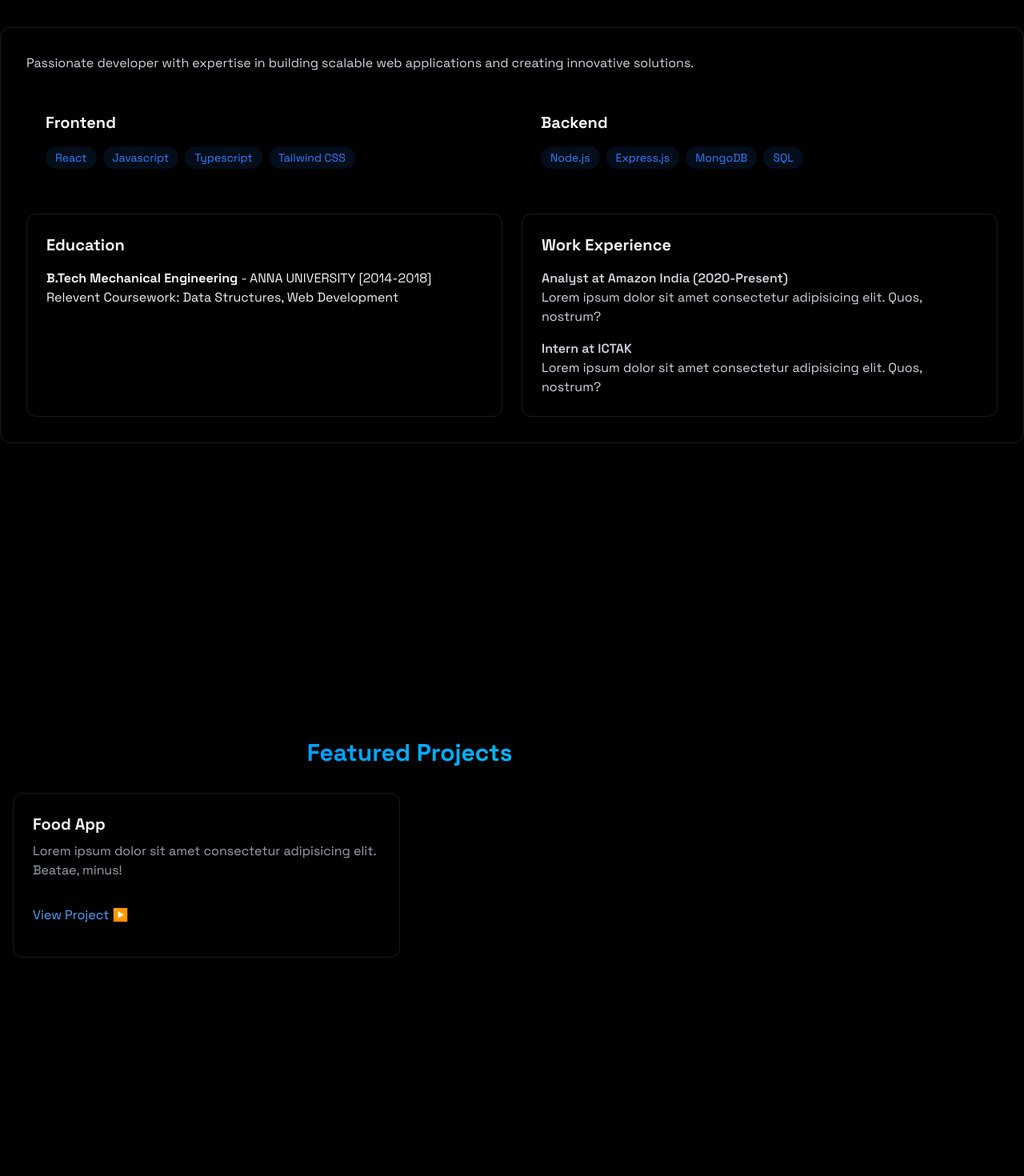
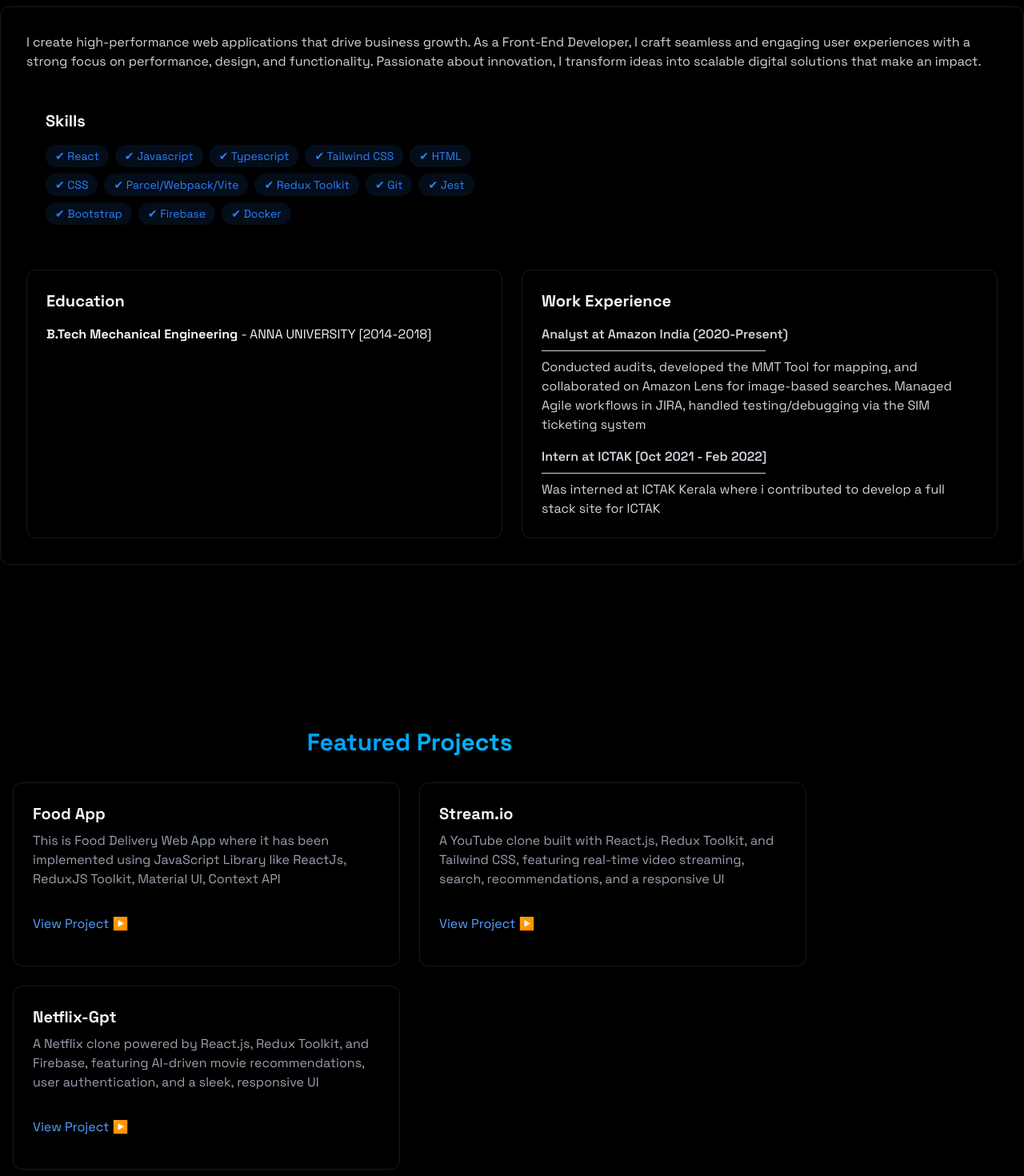
Before and after one commit to vnavaneeth10/navaneeth-portfolio, a React (Vite) app: page / in a window 1280 px wide. Shown: the part 940-2410 px from the top of the page at 80% size. Built offline with nearby package versions, Linux system fonts and the light colour scheme; a web font is replaced by a local one.

Commit message:
Modified About, Home, Navbar,Project components

```diff
--- a/src/components/sections/About.jsx
+++ b/src/components/sections/About.jsx
@@ -3,9 +3,9 @@ import { RevealOnScroll } from "../RevealOnScroll"
 export const About =() => {
 
 
-    const frontendSkills = ["React", "Javascript","Typescript", "Tailwind CSS"];
+    const frontendSkills = ["✔ React", "✔ Javascript","✔ Typescript", "✔ Tailwind CSS", "✔ HTML", "✔ CSS", "✔ Parcel/Webpack/Vite", "✔ Redux Toolkit", "✔ Git", "✔ Jest", "✔ Bootstrap", "✔ Firebase", "✔ Docker"];
 
-    const backendSkills = ["Node.js", "Express.js","MongoDB", "SQL"];
+    // const backendSkills = ["Node.js", "Express.js","MongoDB", "SQL"];
 
     return <section id="about" className="min-h-screen flex items-center justify-center py-20">
 
@@ -16,11 +16,12 @@ export const About =() => {
         </div>
 
         <div className="rounded-xl p-8 border-white/10 border hover:-translate-y-1 transition-all">
-            <p className="text-gray-300 mb-6">Passionate developer with expertise in building scalable web applications and creating innovative solutions.</p>
+            <p className="text-gray-300 mb-6">I create high-performance web applications that drive business growth. As a Front-End Developer, I craft seamless and engaging user experiences with a strong focus on performance, design, and functionality. Passionate about innovation, I transform ideas into scalable digital solutions that make an impact.</p>
 
+        <div className="flex justify-center items-center">
             <div className="grid grid-cols-1 md:grid-cols-2 gap-6">
                 <div className="rounded-xl  p-6 hover:-translate-y-1 transition-all">
-                            <h3 className="text-xl font-bold mb-4 ">Frontend</h3>
+                            <h3 className="text-xl font-bold mb-4 ">Skills</h3>
                             <div className="flex flex-wrap  gap-2">
                                 {frontendSkills.map((tech, key)=>(
                                     <span key={key} className="bg-blue-500/10 text-blue-500 py-1 px-3 rounded-full text-sm hover:bg-blue-500/20 hover:shadow-[0_2px_8px_rgba(59,130,2246,0.2)]">
@@ -30,7 +31,7 @@ export const About =() => {
                             </div>
                 </div>
 
-                <div className="rounded-xl  p-6 hover:-translate-y-1 transition-all">
+                {/* <div className="rounded-xl  p-6 hover:-translate-y-1 transition-all">
                             <h3 className="text-xl font-bold mb-4 ">Backend</h3>
                             <div className="flex flex-wrap  gap-2">
                                 {backendSkills.map((tech, key)=>(
@@ -39,8 +40,9 @@ export const About =() => {
                                     </span>
                                 ))}
                             </div>
-                </div>
+                </div> */}
             </div>
+        </div>
 
             <div className="grid grid-cols-1 md:grid-cols-2 gap-6 mt-8">
                 <div className="p-6 rounded-xl border-white/10 border hover:-translate-y-1 transition-all">
@@ -49,9 +51,9 @@ export const About =() => {
                                     <li>
                                         <strong> B.Tech Mechanical Engineering </strong> - ANNA UNIVERSITY [2014-2018]
                                     </li>
-                                    <li>
+                                    {/* <li>
                                         Relevent Coursework: Data Structures, Web Development
-                                    </li>
+                                    </li> */}
                                 </ul>
                 </div>
 
@@ -60,13 +62,16 @@ export const About =() => {
                                 <div className="space-y-4 text-gray-300">
                                     <div>
                                         <h4 className="font-semibold">Analyst at Amazon India (2020-Present)</h4>
-                                        <p>Lorem ipsum dolor sit amet consectetur adipisicing elit. Quos, nostrum?</p>
+                                        <hr className="my-2 w-70 border-t border-gray-300"/>
+                                        <p>Conducted audits, developed the MMT Tool for mapping, and collaborated on Amazon Lens for image-based searches. Managed Agile workflows in JIRA, handled testing/debugging via the SIM ticketing system</p>
 
                                     </div>
 
                                     <div>
-                                        <h4 className="font-semibold">Intern at ICTAK </h4>
-                                        <p>Lorem ipsum dolor sit amet consectetur adipisicing elit. Quos, nostrum?</p>
+
+                                        <h4 className="font-semibold">Intern at ICTAK [Oct 2021 - Feb 2022]</h4>
+                                        <hr className="my-2 w-70 border-t border-gray-300"/>
+                                        <p>Was interned at ICTAK Kerala where i contributed to develop a full stack site for ICTAK</p>
 
                                     </div>
                                 </div>
--- a/src/components/sections/Home.jsx
+++ b/src/components/sections/Home.jsx
@@ -9,8 +9,11 @@ export const Home =() => {
             <h1 className="text-5xl md:text-7xl font-bold mb-6 bg-gradient-to-r from-blue-500 to-cyan-400 bg-clip-text text-transparent leading-right">
                 Hi, I'm Navaneeth V
             </h1>
+            <p className="text-3xl md:text-5xl font-bold mb-6 bg-gradient-to-r from-[#fb5607] to-cyan-400 bg-clip-text text-transparent leading-right">
+                FRONT-END DEVELOPER
+            </p>
 
-            <p className="text-gray=400 text-lg mb-8 max-w-lg mx-auto">I create high-performance web applications that drive business growth. As a Front-End Developer, I craft seamless and engaging user experiences with a strong focus on performance, design, and functionality. Passionate about innovation, I transform ideas into scalable digital solutions that make an impact. </p>
+            <p className="text-gray=400 text-lg mb-8 max-w-lg mx-auto"> </p>
 
             <div className="flex justify-center space-x-4 ">
                 <a href="#projects" className="bg-blue-500 text-white py-3 px-3 rounded font-medium transition relative overflow-hidden hover:-translate-y-0.5 hover:shadow-[0_0_15px_rgba(59,130,246,0.4)]">
--- a/src/components/sections/Navbar.jsx
+++ b/src/components/sections/Navbar.jsx
@@ -16,6 +16,10 @@ export const Navbar = ({menuOpen, setMenuOpen}) => {
                     &#9776;
                 </div>
 
+                <div className="">
+
+                </div>
+
                 <div className="hidden md:flex items-center space-x-8">
                     <a href="#home" className=" text-gray-300 hover:text-[#faf0ca] hover:font-bold transition-colors">Home</a>
 
--- a/src/components/sections/Projects.jsx
+++ b/src/components/sections/Projects.jsx
@@ -7,9 +7,10 @@ export const Projects = () =>{
             <div className="max-w-5xl mx-auto px-4">
                 <h2 className="text-3xl font-bold mb-8 bg-gradient-to-r from-blue-500 to-cyan-400 bg-clip-text text-center text-transparent">Featured Projects</h2>
                 <div className="grid grid-cols-1 md:grid-cols-2 gap-6">
+
                     <div className="p-6 rounded-xl border border-white/10 hover:-translate-y-1 hover:border-blue-500/30 hover:shadow-[0_2px_8px_rgba(59,130,246,0.2)] transition">
                         <h3 className="text-xl font-bold mb-2 ">Food App</h3>
-                        <p className="text-gray-400 mb-4 ">Lorem ipsum dolor sit amet consectetur adipisicing elit. Beatae, minus!</p>
+                        <p className="text-gray-400 mb-4 ">This is Food Delivery Web App where it has been implemented using JavaScript Library like ReactJs, ReduxJS Toolkit, Material UI, Context API</p>
                         <div className="flex flex-wrap gap-2 mb-4">
                             {["React", "Redux","Javascript", "react-Router" ].map((tech, key)=>{
                                   <span key={key} className="bg-blue-500/10 text-blue-500 py-1 px-3 rounded-full text-sm hover:bg-blue-500/20 hover:shadow-[0_2px_8px_rgba(59,130,246,0.2)] transition-all">
@@ -18,7 +19,37 @@ export const Projects = () =>{
                             })}
                         </div>
                         <div className="flex justify-between items-center my-4">
-                            <a href="#" className="text-blue-400 hover:text-blue-300 transition-colors">View Project ▶️</a>
+                            <a href="https://github.com/vnavaneeth10/Food-App" target="_blank" className="text-blue-400 hover:text-blue-300 transition-colors">View Project ▶️</a>
+                        </div>
+                    </div>
+
+                    <div className="p-6 rounded-xl border border-white/10 hover:-translate-y-1 hover:border-blue-500/30 hover:shadow-[0_2px_8px_rgba(59,130,246,0.2)] transition">
+                        <h3 className="text-xl font-bold mb-2 ">Stream.io</h3>
+                        <p className="text-gray-400 mb-4 ">A YouTube clone built with React.js, Redux Toolkit, and Tailwind CSS, featuring real-time video streaming, search, recommendations, and a responsive UI</p>
+                        <div className="flex flex-wrap gap-2 mb-4">
+                            {["React", "Redux","Javascript", "react-Router" ].map((tech, key)=>{
+                                  <span key={key} className="bg-blue-500/10 text-blue-500 py-1 px-3 rounded-full text-sm hover:bg-blue-500/20 hover:shadow-[0_2px_8px_rgba(59,130,246,0.2)] transition-all">
+                                  {tech}
+                              </span>
+                            })}
+                        </div>
+                        <div className="flex justify-between items-center my-4">
+                            <a href="https://github.com/vnavaneeth10/youtube" target="_blank" className="text-blue-400 hover:text-blue-300 transition-colors">View Project ▶️</a>
+                        </div>
+                    </div>
+
+                    <div className="p-6 rounded-xl border border-white/10 hover:-translate-y-1 hover:border-blue-500/30 hover:shadow-[0_2px_8px_rgba(59,130,246,0.2)] transition">
+                        <h3 className="text-xl font-bold mb-2 ">Netflix-Gpt</h3>
+                        <p className="text-gray-400 mb-4 ">A Netflix clone powered by React.js, Redux Toolkit, and Firebase, featuring AI-driven movie recommendations, user authentication, and a sleek, responsive UI</p>
+                        <div className="flex flex-wrap gap-2 mb-4">
+                            {["React", "Redux","Javascript", "react-Router" ].map((tech, key)=>{
+                                  <span key={key} className="bg-blue-500/10 text-blue-500 py-1 px-3 rounded-full text-sm hover:bg-blue-500/20 hover:shadow-[0_2px_8px_rgba(59,130,246,0.2)] transition-all">
+                                  {tech}
+                              </span>
+                            })}
+                        </div>
+                        <div className="flex justify-between items-center my-4">
+                            <a href="https://github.com/vnavaneeth10/netflix-gpt" target="_blank"  className="text-blue-400 hover:text-blue-300 transition-colors">View Project ▶️</a>
                         </div>
                     </div>
 
```
